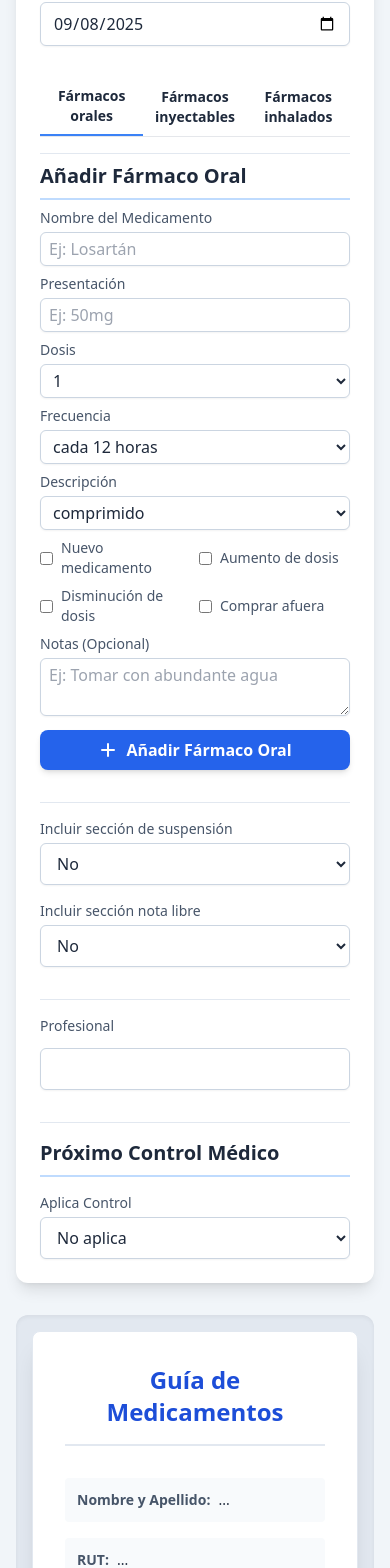
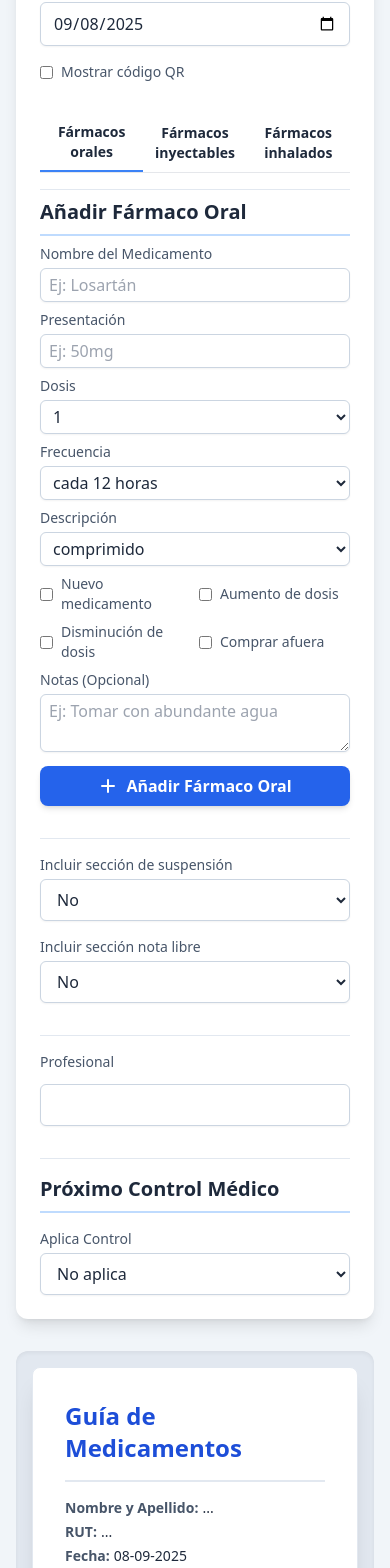
Before and after one commit to DanielOpazoD/Cartolamedicamentos, a React (Vite) app: page / in a window 390 px wide. Shown: the part 408-1976 px from the top of the page. Built offline with nearby package versions, Linux system fonts and the light colour scheme.

Commit message:
Make QR optional and refine medication forms

```diff
--- a/App.tsx
+++ b/App.tsx
@@ -1,6 +1,6 @@
 
 import React, { useState, useRef, useCallback } from 'react';
-import { Patient, Medication, Injectable, ControlInfo, ExamOptions, Inhaler } from './types';
+import { Patient, Medication, Injectable, ControlInfo, ExamOptions, Inhaler, DosageForm } from './types';
 import PatientInfoForm from './components/PatientInfoForm';
 import MedicationForm from './components/MedicationForm';
 import InjectableForm from './components/InjectableForm';
@@ -47,6 +47,7 @@ const App: React.FC = () => {
     const [editingInjectable, setEditingInjectable] = useState<Injectable | null>(null);
     const [editingInhaler, setEditingInhaler] = useState<Inhaler | null>(null);
     const [activeTab, setActiveTab] = useState<'oral' | 'injectable' | 'inhaled'>('oral');
+    const [showQr, setShowQr] = useState(false);
 
 
     const previewRef = useRef<HTMLDivElement>(null);
@@ -169,7 +170,7 @@ const App: React.FC = () => {
             <main className="container mx-auto px-4 sm:px-6 lg:px-8 py-8 grid grid-cols-1 lg:grid-cols-2 gap-8">
                 {/* Control Panel */}
                 <div className="bg-white p-6 rounded-xl shadow-lg space-y-8">
-                    <PatientInfoForm patient={patient} onChange={handlePatientChange} />
+                    <PatientInfoForm patient={patient} onChange={handlePatientChange} showQr={showQr} onToggleQr={setShowQr} />
                     <div>
                         <div className="flex border-b">
                             <button
@@ -212,7 +213,18 @@ const App: React.FC = () => {
                                                                 {med.requiresPurchase && <MoneyIcon className="inline w-4 h-4 text-green-600" />}
                                                                 {med.name} <span className="text-slate-600 font-normal">{med.presentacion}</span>
                                                             </p>
-                                                            <p className="text-sm text-slate-500">{`${med.dose} ${med.dosageForm} - ${med.frequency}`}</p>
+                                                            {(() => {
+                                                                const description = med.dosageForm === DosageForm.OTHER
+                                                                    ? med.otherDosageForm
+                                                                    : med.dosageForm === DosageForm.NONE
+                                                                        ? ''
+                                                                        : med.dosageForm;
+                                                                return (
+                                                                    <p className="text-sm text-slate-500">
+                                                                        {`${med.dose}${description ? ` ${description}` : ''} - ${med.frequency}`}
+                                                                    </p>
+                                                                );
+                                                            })()}
                                                             {med.notes && <p className="text-xs text-slate-500 italic mt-1">Nota: {med.notes}</p>}
                                                         </div>
                                                         <div className="flex gap-2">
@@ -351,6 +363,7 @@ const App: React.FC = () => {
                        injectables={injectables}
                        inhalers={inhalers}
                        controlInfo={controlInfo}
+                       showQr={showQr}
                        onEditMedication={(id) => {
                          const med = medications.find(m => m.id === id);
                          if (med) {
--- a/components/MedicationForm.tsx
+++ b/components/MedicationForm.tsx
@@ -16,6 +16,7 @@ const initialMedState: Omit<Medication, 'id'> = {
     dose: Dose.ONE,
     frequency: Frequency.EVERY_12H,
     dosageForm: DosageForm.TABLET,
+    otherDosageForm: '',
     notes: '',
     isNewMedication: false,
     doseIncreased: false,
@@ -39,14 +40,17 @@ const MedicationForm: React.FC<MedicationFormProps> = ({ onAddMedication, onUpda
         const { name, type, value: rawValue } = e.target;
         const value = type === 'checkbox' ? (e.target as HTMLInputElement).checked : rawValue;
         setMedication(prev => {
-            const updated = { ...prev, [name]: value };
+            const updated = { ...prev, [name]: value } as typeof prev;
             if (name === 'dosageForm') {
-                if (value === DosageForm.TABLET) {
+                if (value === DosageForm.TABLET || value === DosageForm.NONE) {
                     if (!Object.values(Dose).includes(prev.dose as Dose)) {
                         updated.dose = Dose.ONE;
                     }
                 } else {
                     updated.dose = '';
+                }
+                if (value !== DosageForm.OTHER) {
+                    updated.otherDosageForm = '';
                 }
             }
             return updated;
@@ -141,6 +145,7 @@ const MedicationForm: React.FC<MedicationFormProps> = ({ onAddMedication, onUpda
                 </div>
                 <div>
                     <label htmlFor="dosageForm" className="block text-sm font-medium text-slate-600 mb-1">Descripción</label>
+                    <div className="flex gap-2">
                         <select
                             id="dosageForm"
                             name="dosageForm"
@@ -152,6 +157,17 @@ const MedicationForm: React.FC<MedicationFormProps> = ({ onAddMedication, onUpda
                                 <option key={form} value={form}>{form}</option>
                             ))}
                         </select>
+                        {medication.dosageForm === DosageForm.OTHER && (
+                            <input
+                                type="text"
+                                name="otherDosageForm"
+                                value={medication.otherDosageForm}
+                                onChange={handleChange}
+                                className="flex-1 px-2 py-1 border border-slate-300 rounded-md shadow-sm focus:outline-none focus:ring-blue-500 focus:border-blue-500"
+                                placeholder="Especificar"
+                            />
+                        )}
+                    </div>
                 </div>
             </div>
             <div className="grid grid-cols-2 gap-2">
--- a/components/PatientInfoForm.tsx
+++ b/components/PatientInfoForm.tsx
@@ -5,9 +5,11 @@ import { Patient } from '../types';
 interface PatientInfoFormProps {
     patient: Patient;
     onChange: (e: React.ChangeEvent<HTMLInputElement>) => void;
+    showQr: boolean;
+    onToggleQr: (value: boolean) => void;
 }
 
-const PatientInfoForm: React.FC<PatientInfoFormProps> = ({ patient, onChange }) => {
+const PatientInfoForm: React.FC<PatientInfoFormProps> = ({ patient, onChange, showQr, onToggleQr }) => {
     return (
         <div className="space-y-4">
             <h2 className="text-xl font-bold text-slate-800 border-b-2 border-blue-200 pb-2">Datos del Paciente</h2>
@@ -48,6 +50,15 @@ const PatientInfoForm: React.FC<PatientInfoFormProps> = ({ patient, onChange })
                     className="w-full sm:w-1/2 px-3 py-2 border border-slate-300 rounded-md shadow-sm focus:outline-none focus:ring-blue-500 focus:border-blue-500"
                 />
             </div>
+            <label className="flex items-center text-sm text-slate-600">
+                <input
+                    type="checkbox"
+                    checked={showQr}
+                    onChange={e => onToggleQr(e.target.checked)}
+                    className="mr-2"
+                />
+                Mostrar código QR
+            </label>
         </div>
     );
 };
--- a/components/SchedulePreview.tsx
+++ b/components/SchedulePreview.tsx
@@ -17,12 +17,13 @@ interface SchedulePreviewProps {
     injectables: Injectable[];
     inhalers: Inhaler[];
     controlInfo: ControlInfo;
+    showQr: boolean;
     onEditMedication?: (id: number) => void;
     onEditInjectable?: (id: number) => void;
     onEditInhaler?: (id: number) => void;
 }
 
-const SchedulePreview: React.FC<SchedulePreviewProps> = ({ patient, medications, injectables, inhalers, controlInfo, onEditMedication, onEditInjectable, onEditInhaler }) => {
+const SchedulePreview: React.FC<SchedulePreviewProps> = ({ patient, medications, injectables, inhalers, controlInfo, showQr, onEditMedication, onEditInjectable, onEditInhaler }) => {
 
     const shouldShowDose = (freq: Frequency, time: 'morning' | 'afternoon' | 'night'): boolean => {
         switch (time) {
@@ -65,7 +66,7 @@ const SchedulePreview: React.FC<SchedulePreviewProps> = ({ patient, medications,
 
     const handleDoseClick = (medId: number, time: 'morning' | 'afternoon' | 'night') => {
         const med = medications.find(m => m.id === medId);
-        if (!med || med.dosageForm !== DosageForm.TABLET) return;
+        if (!med || (med.dosageForm !== DosageForm.TABLET && med.dosageForm !== DosageForm.NONE)) return;
         setEditableDoses(prev => {
             const next = cycleDose(prev[medId][time]);
             return { ...prev, [medId]: { ...prev[medId], [time]: next } };
@@ -137,34 +138,30 @@ const SchedulePreview: React.FC<SchedulePreviewProps> = ({ patient, medications,
     const inhalerStrings = inhalers.map(h => `${h.name} inh ${h.presentacion} c/${h.frequencyHours}h`);
     const medsParam = [...oralStrings, ...injectableStrings, ...inhalerStrings].join('||');
 
-    const qrLink = `https://qreceta.netlify.app/htmla.html?nombre=${encodeURIComponent(patient.name)}&rut=${encodeURIComponent(patient.rut)}&fecha=${encodeURIComponent(patient.date)}&meds=${encodeURIComponent(medsParam)}`;
-    const qrImageSrc = `https://api.qrserver.com/v1/create-qr-code/?size=150x150&data=${encodeURIComponent(qrLink)}`;
+    const qrLink = showQr ? `https://qreceta.netlify.app/htmla.html?nombre=${encodeURIComponent(patient.name)}&rut=${encodeURIComponent(patient.rut)}&fecha=${encodeURIComponent(patient.date)}&meds=${encodeURIComponent(medsParam)}` : '';
+    const qrImageSrc = showQr ? `https://api.qrserver.com/v1/create-qr-code/?size=150x150&data=${encodeURIComponent(qrLink)}` : '';
 
     return (
         <div id="schedule-preview" className="bg-white p-8 rounded-lg shadow-xl w-full max-w-4xl mx-auto border border-slate-200">
-            <header className="text-center mb-8 border-b-2 pb-4 border-slate-200">
+            <header className="mb-4 border-b-2 pb-4 border-slate-200 flex justify-between items-start">
                 <h1 className="text-2xl font-extrabold text-blue-700">Guía de Medicamentos</h1>
+                {showQr && (
+                    <img src={qrImageSrc} alt="Código QR de medicamentos" className="w-36 h-36" />
+                )}
             </header>
 
-            <section className="mb-8 grid grid-cols-1 sm:grid-cols-3 gap-4 text-sm">
-                <div className="bg-slate-50 p-3 rounded">
+            <section className="mb-4 text-sm flex flex-col sm:flex-row sm:space-x-4 gap-1">
+                <div className="flex items-center">
                     <span className="font-bold text-slate-600">Nombre y Apellido:</span>
-                    <span className="ml-2 text-slate-800">{patient.name || '...'}</span>
+                    <span className="ml-1 text-slate-800">{patient.name || '...'}</span>
                 </div>
-                <div className="bg-slate-50 p-3 rounded">
+                <div className="flex items-center">
                     <span className="font-bold text-slate-600">RUT:</span>
-                    <span className="ml-2 text-slate-800">{patient.rut || '...'}</span>
+                    <span className="ml-1 text-slate-800">{patient.rut || '...'}</span>
                 </div>
-                <div className="bg-slate-50 p-3 rounded">
+                <div className="flex items-center">
                     <span className="font-bold text-slate-600">Fecha:</span>
-                    <span className="ml-2 text-slate-800">{patient.date ? new Date(patient.date + 'T00:00:00').toLocaleDateString('es-CL') : '...'}</span>
-                </div>
-            </section>
-
-            <section className="mb-8 flex justify-center">
-                <div className="text-center">
-                    <img src={qrImageSrc} alt="Código QR de medicamentos" className="mx-auto" />
-                    <a href={qrLink} className="text-xs break-all text-blue-600">{qrLink}</a>
+                    <span className="ml-1 text-slate-800">{patient.date ? new Date(patient.date + 'T00:00:00').toLocaleDateString('es-CL') : '...'}</span>
                 </div>
             </section>
 
@@ -251,14 +248,25 @@ const SchedulePreview: React.FC<SchedulePreviewProps> = ({ patient, medications,
                                                     {item.name}
                                                 </p>
                                                 <p className="text-sm text-slate-600">{item.presentacion}</p>
-                                                <p className="text-xs text-slate-500 italic">{`${item.dose} ${item.dosageForm} - ${item.frequency}`}</p>
+                                                {(() => {
+                                                    const description = item.dosageForm === DosageForm.OTHER
+                                                        ? item.otherDosageForm
+                                                        : item.dosageForm === DosageForm.NONE
+                                                            ? ''
+                                                            : item.dosageForm;
+                                                    return (
+                                                        <p className="text-xs text-slate-500 italic">
+                                                            {`${item.dose}${description ? ` ${description}` : ''} - ${item.frequency}`}
+                                                        </p>
+                                                    );
+                                                })()}
                                             </td>
                                             {(() => {
                                                 const doses = editableDoses[item.id];
                                                 return (
                                                     <>
                                                         <td
-                                                            className={`p-2 text-center align-middle ${item.dosageForm === DosageForm.TABLET ? 'cursor-pointer' : 'cursor-text'}`}
+                                                            className={`p-2 text-center align-middle ${[DosageForm.TABLET, DosageForm.NONE].includes(item.dosageForm) ? 'cursor-pointer' : 'cursor-text'}`}
                                                             contentEditable={false}
                                                             onClick={() => handleDoseClick(item.id, 'morning')}
                                                         >
@@ -267,13 +275,13 @@ const SchedulePreview: React.FC<SchedulePreviewProps> = ({ patient, medications,
                                                                     dose={doses.morning || ''}
                                                                     dosageForm={item.dosageForm}
                                                                     className="text-blue-600"
-                                                                    editable={item.dosageForm !== DosageForm.TABLET}
+                                                                    editable={! [DosageForm.TABLET, DosageForm.NONE].includes(item.dosageForm)}
                                                                     onDoseChange={(val) => handleDoseInputChange(item.id, 'morning', val)}
                                                                 />
                                                             )}
                                                         </td>
                                                         <td
-                                                            className={`p-2 text-center align-middle ${item.dosageForm === DosageForm.TABLET ? 'cursor-pointer' : 'cursor-text'}`}
+                                                            className={`p-2 text-center align-middle ${[DosageForm.TABLET, DosageForm.NONE].includes(item.dosageForm) ? 'cursor-pointer' : 'cursor-text'}`}
                                                             contentEditable={false}
                                                             onClick={() => handleDoseClick(item.id, 'afternoon')}
                                                         >
@@ -282,13 +290,13 @@ const SchedulePreview: React.FC<SchedulePreviewProps> = ({ patient, medications,
                                                                     dose={doses.afternoon || ''}
                                                                     dosageForm={item.dosageForm}
                                                                     className="text-amber-500"
-                                                                    editable={item.dosageForm !== DosageForm.TABLET}
+                                                                    editable={! [DosageForm.TABLET, DosageForm.NONE].includes(item.dosageForm)}
                                                                     onDoseChange={(val) => handleDoseInputChange(item.id, 'afternoon', val)}
                                                                 />
                                                             )}
                                                         </td>
                                                         <td
-                                                            className={`p-2 text-center align-middle ${item.dosageForm === DosageForm.TABLET ? 'cursor-pointer' : 'cursor-text'}`}
+                                                            className={`p-2 text-center align-middle ${[DosageForm.TABLET, DosageForm.NONE].includes(item.dosageForm) ? 'cursor-pointer' : 'cursor-text'}`}
                                                             contentEditable={false}
                                                             onClick={() => handleDoseClick(item.id, 'night')}
                                                         >
@@ -297,7 +305,7 @@ const SchedulePreview: React.FC<SchedulePreviewProps> = ({ patient, medications,
                                                                     dose={doses.night || ''}
                                                                     dosageForm={item.dosageForm}
                                                                     className="text-blue-600"
-                                                                    editable={item.dosageForm !== DosageForm.TABLET}
+                                                                    editable={! [DosageForm.TABLET, DosageForm.NONE].includes(item.dosageForm)}
                                                                     onDoseChange={(val) => handleDoseInputChange(item.id, 'night', val)}
                                                                 />
                                                             )}
--- a/types.ts
+++ b/types.ts
@@ -27,6 +27,7 @@ export enum DosageForm {
     SOBRE = 'sobre',
     DROPS = 'gotas',
     OTHER = 'otro',
+    NONE = '-',
 }
 
 export interface Medication {
@@ -36,6 +37,7 @@ export interface Medication {
   dose: string;
   frequency: Frequency;
   dosageForm: DosageForm;
+  otherDosageForm?: string;
   notes?: string;
   isNewMedication?: boolean;
   doseIncreased?: boolean;
```
Lines whose indentation alone changed are shown as unchanged.
